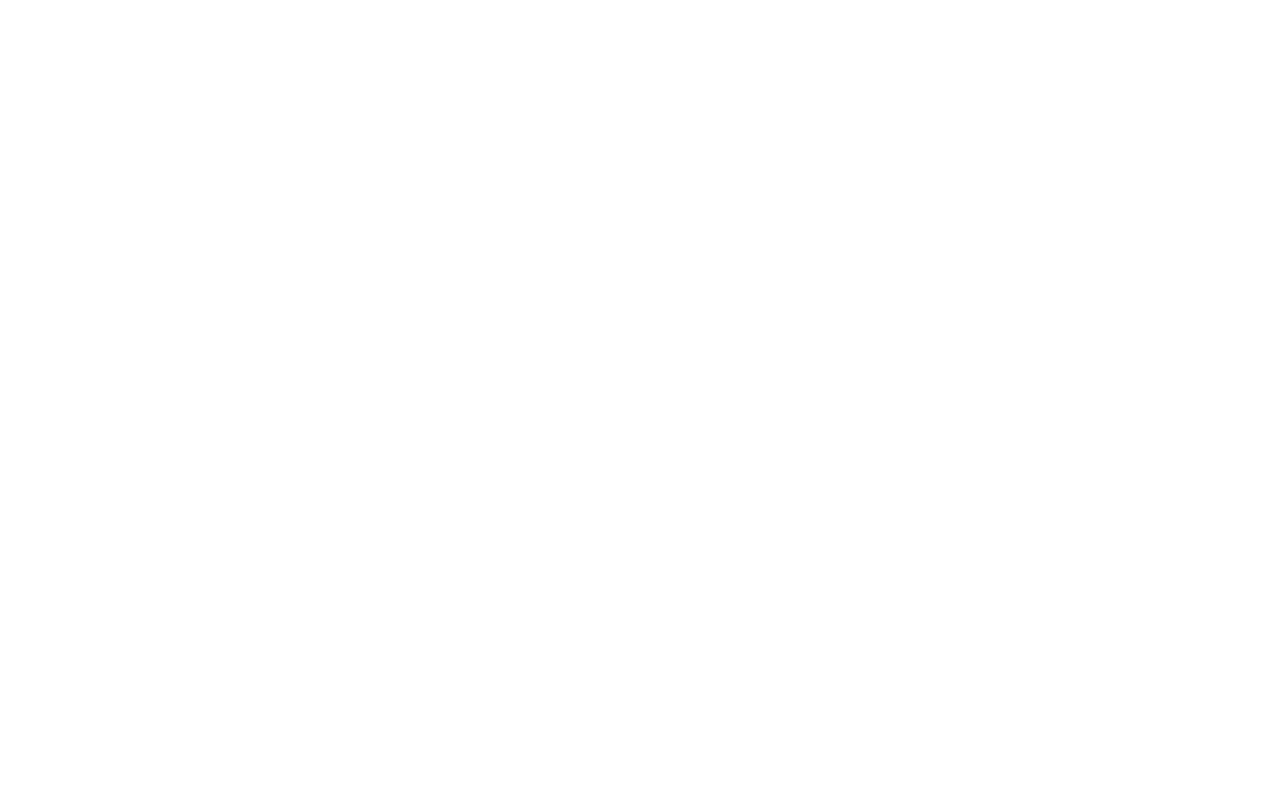
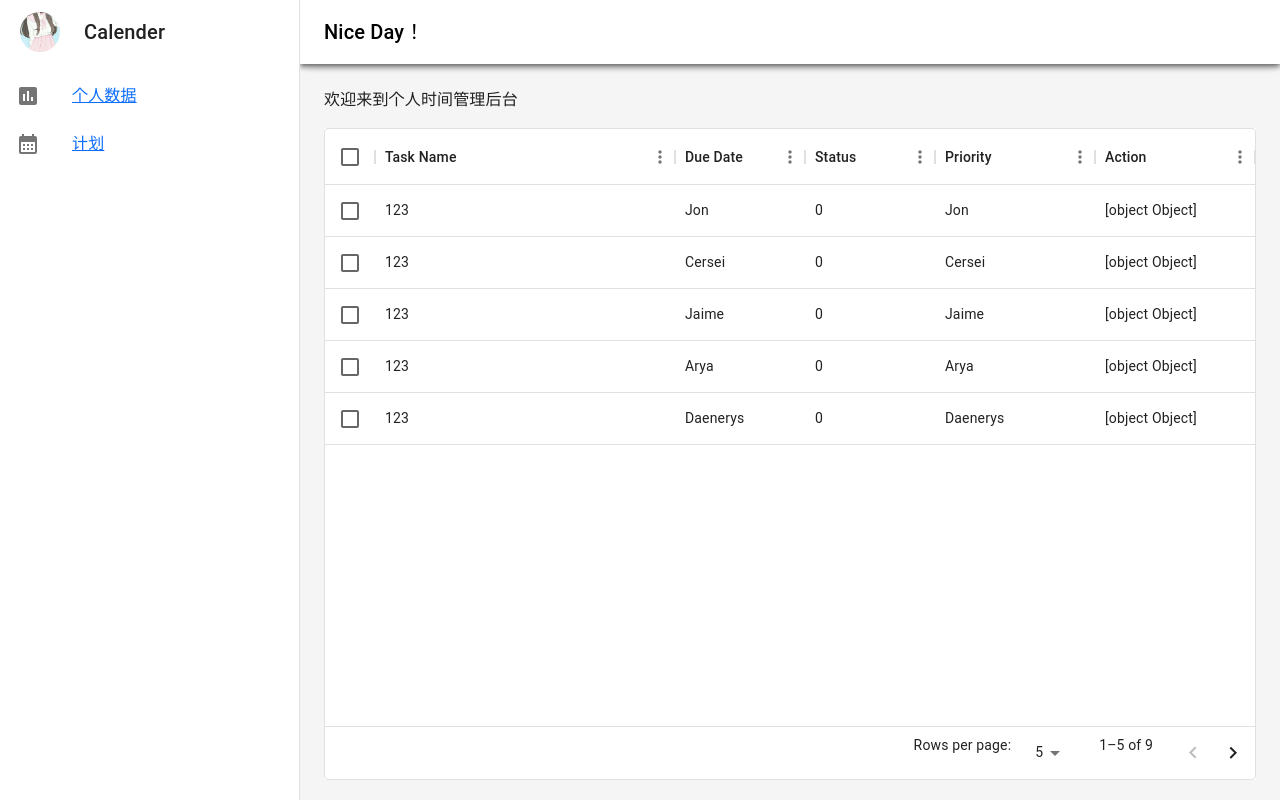
Before and after one commit to yaomucha/my-website, a Next.js app: page /projects/calender/plan in a window 1280 px wide. Before the commit this address had no page. Built offline with nearby package versions, Linux system fonts and the light colour scheme.

Commit message:
calender完善

```diff
--- a/package.json
+++ b/package.json
@@ -14,6 +14,7 @@
     "@jsdevtools/rehype-toc": "^3.0.2",
     "@mui/icons-material": "^5.11.16",
     "@mui/material": "^5.13.4",
+    "@mui/x-data-grid": "^6.9.0",
     "@types/node": "18.15.3",
     "@types/react": "18.0.28",
     "@types/react-dom": "18.0.11",
--- a/src/features/projects/calender/components/index.js
+++ b/src/features/projects/calender/components/index.js
@@ -17,13 +17,13 @@
 import InsertChartIcon from '@mui/icons-material/InsertChart';
 import CalendarMonthIcon from '@mui/icons-material/CalendarMonth';
 import { ThemeProvider, createTheme } from '@mui/material/styles';
-import Paper from '@mui/material/Paper';
+
 import Image from "next/image"
 
 
 import * as echarts from 'echarts';
-import Dashboard_TodoList from "./Dashboard_TodoList"
-import Dashboard_time from './Dashboard_time';
+
+import Link from 'next/link';
 
 
 
@@ -69,15 +69,24 @@
                 </Typography>
             </Toolbar>
             <List>
-                {['个人数据', '计划'].map((text, index) => (
-                    <ListItem key={text} disablePadding>
+                {[
+                    {
+                        title: '个人数据',
+                        route: "/projects/calender"
+                    }, {
+                        title: '计划',
+                        route: "/projects/calender/plan"
+                    }].map((text, index) => (
+                        <Link href={text.route}>
+                            <ListItem key={text.title} disablePadding>
                                 <ListItemButton>
                                     <ListItemIcon>
                                         {index % 2 === 0 ? <InsertChartIcon /> : <CalendarMonthIcon />}
                                     </ListItemIcon>
-                            <ListItemText primary={text} />
+                                    <ListItemText primary={text.title} />
                                 </ListItemButton>
                             </ListItem>
+                        </Link>
                     ))}
             </List>
         </div>
@@ -97,7 +106,7 @@
 
     React.useEffect(() => {
         var chartDom = document.getElementById('main');
-        var myChart = echarts.init(chartDom);
+        var myChart = chartDom && echarts.init(chartDom);
         var option;
 
         option = {
@@ -141,12 +150,12 @@
             ]
         };
 
-        option && myChart.setOption(option);
+        option && myChart && myChart.setOption(option);
     }, [])
 
     React.useEffect(() => {
         var chartDom = document.getElementById('main1');
-        var myChart = echarts.init(chartDom);
+        var myChart = chartDom && echarts.init(chartDom);
         var option;
 
         option = {
@@ -185,7 +194,7 @@
             ]
         };
 
-        option && myChart.setOption(option);
+        option && myChart && myChart.setOption(option);
     }, [])
 
 
@@ -269,71 +278,10 @@
                 <Typography paragraph>
                     欢迎来到个人时间管理后台
                 </Typography>
-                <Box
-                    sx={{
-                        display: 'grid',
-                        width: 'calc(100% - 80px)',
-                        height: 'calc(100% - 170px)',
-                        gridTemplateColumns: 'repeat(5, 20%)',
-                        gridTemplateRows: 'repeat(4, 25%)',
-                        gridGap: '20px 20px'
-                    }}
-                >
-                    <Paper sx={{
-                        gridColumnStart: 1,
-                        gridColumnEnd: 4,
-                        gridRowStart: 1,
-                        gridRowEnd: 3
-                    }}
-                        id="main"
-                        elevation={0}
-                    >
 
-
-                    </Paper>
-                    <Paper sx={{
-                        gridColumnStart: 4,
-                        gridColumnEnd: 6,
-                        gridRowStart: 1,
-                        gridRowEnd: 3,
-                        position: "relative",
-                        background: '#f9f9f9'
-                    }} elevation={0}>
-                        <div id="main1" className='main1'></div>
-                        <div className='main-cont1'>
-                            <ul>
-                                <li>
-                                    <span>上午</span>
-                                    <span>33</span>
-                                </li>
-                                <li>
-                                    <span>下午</span>
-                                    <span>28</span>
-                                </li>
-                                <li>
-                                    <span>晚上</span>
-                                    <span>17</span>
-                                </li>
-                            </ul>
-                        </div>
-                    </Paper>
-                    <Paper sx={{
-                        gridColumnStart: 1,
-                        gridColumnEnd: 4,
-                        gridRowStart: 3,
-                        gridRowEnd: 5
-                    }} elevation={0}>
-                        <Dashboard_TodoList/>
-                    </Paper>
-                    <Paper sx={{
-                        gridColumnStart: 4,
-                        gridColumnEnd: 6,
-                        gridRowStart: 3,
-                        gridRowEnd: 5
-                    }} elevation={0}>
-                        <Dashboard_time/>
-                    </Paper>
-                </Box>
+                {
+                    props.routeComponent
+                }
             </Box>
         </Box >
     );
--- /dev/null
+++ b/src/pages/api/calender/getList.ts
@@ -0,0 +1,31 @@
+// Next.js API route support: https://nextjs.org/docs/api-routes/introduction
+import type { NextApiRequest, NextApiResponse } from 'next'
+
+type Data = {
+  data: list[]
+}
+
+type list = {
+    id: number,
+    taskName: string,
+    priority: 1 | 2 | 3,  //优先级  1：高 2：中 3：低
+    status: 0 | 1, //状态 0：未完成 1:已完成
+    dueDate: string
+}
+
+export default function handler(
+  req: NextApiRequest,
+  res: NextApiResponse<Data>
+) {
+  res.status(200).json({ data: [
+    { id: 1, taskName: "123",priority: 1,  status: 0, dueDate: 'Jon' },
+    { id: 2, taskName: "123",priority: 1,  status: 0, dueDate: 'Cersei' },
+    { id: 3, taskName: "123",priority: 1,  status: 0, dueDate: 'Jaime'},
+    { id: 4, taskName: "123",priority: 1,  status: 0, dueDate: 'Arya' },
+    { id: 5, taskName: "123",priority: 1,  status: 0, dueDate: 'Daenerys' },
+    { id: 6, taskName: "123",priority: 1,  status: 0, dueDate: '2022-09-22'},
+    { id: 7, taskName: "123",priority: 1,  status: 0, dueDate: 'Ferrara'},
+    { id: 8, taskName: "123",priority: 1,  status: 0, dueDate: 'Rossini' },
+    { id: 9, taskName: "123",priority: 1,  status: 0, dueDate: 'Harvey' },
+  ] })
+}
--- a/src/pages/api/hello.ts
+++ /dev/null
@@ -1,13 +0,0 @@
-// Next.js API route support: https://nextjs.org/docs/api-routes/introduction
-import type { NextApiRequest, NextApiResponse } from 'next'
-
-type Data = {
-  name: string
-}
-
-export default function handler(
-  req: NextApiRequest,
-  res: NextApiResponse<Data>
-) {
-  res.status(200).json({ name: 'John Doe' })
-}
--- /dev/null
+++ b/src/pages/api/test/hello.ts
@@ -0,0 +1,13 @@
+// Next.js API route support: https://nextjs.org/docs/api-routes/introduction
+import type { NextApiRequest, NextApiResponse } from 'next'
+
+type Data = {
+  name: string
+}
+
+export default function handler(
+  req: NextApiRequest,
+  res: NextApiResponse<Data>
+) {
+  res.status(200).json({ name: 'John Doe' })
+}
--- a/src/pages/projects/calender.js
+++ /dev/null
@@ -1,7 +0,0 @@
-import * as React from 'react';
-
-import CalenderContainer from "@/features/projects/calender/components/index"
-
-export default function  Calender(){
-    return <CalenderContainer/>
-}
--- /dev/null
+++ b/src/pages/projects/calender/index.js
@@ -0,0 +1,82 @@
+import * as React from 'react';
+import Paper from '@mui/material/Paper';
+import Divider from '@mui/material/Divider';
+import Box from '@mui/material/Box';
+
+import CalenderContainer from "@/features/projects/calender/components/index"
+import Dashboard_TodoList from "@/features/projects/calender/components/Dashboard_TodoList"
+import Dashboard_time from '@/features/projects/calender/components/Dashboard_time';
+
+export default function Calender() {
+    const aa = <>
+        <Box
+            sx={{
+                display: 'grid',
+                width: 'calc(100% - 80px)',
+                height: 'calc(100% - 170px)',
+                gridTemplateColumns: 'repeat(5, 20%)',
+                gridTemplateRows: 'repeat(4, 25%)',
+                gridGap: '20px 20px'
+            }}
+        >
+            <Paper sx={{
+                gridColumnStart: 1,
+                gridColumnEnd: 4,
+                gridRowStart: 1,
+                gridRowEnd: 3
+            }}
+                id="main"
+                elevation={0}
+            >
+
+
+            </Paper>
+            <Paper sx={{
+                gridColumnStart: 4,
+                gridColumnEnd: 6,
+                gridRowStart: 1,
+                gridRowEnd: 3,
+                position: "relative",
+                background: '#f9f9f9'
+            }} elevation={0}>
+                <div id="main1" className='main1'></div>
+                <div className='main-cont1'>
+                    <ul>
+                        <li>
+                            <span>上午</span>
+                            <span>33</span>
+                        </li>
+                        <li>
+                            <span>下午</span>
+                            <span>28</span>
+                        </li>
+                        <li>
+                            <span>晚上</span>
+                            <span>17</span>
+                        </li>
+                    </ul>
+                </div>
+            </Paper>
+            <Paper sx={{
+                gridColumnStart: 1,
+                gridColumnEnd: 4,
+                gridRowStart: 3,
+                gridRowEnd: 5
+            }} elevation={0}>
+                <Dashboard_TodoList />
+            </Paper>
+            <Paper sx={{
+                gridColumnStart: 4,
+                gridColumnEnd: 6,
+                gridRowStart: 3,
+                gridRowEnd: 5
+            }} elevation={0}>
+                <Dashboard_time />
+            </Paper>
+
+
+        </Box>
+
+    </>
+    return <CalenderContainer routeComponent={aa} />
+}
--- /dev/null
+++ b/src/pages/projects/calender/plan.js
@@ -0,0 +1,65 @@
+import * as React from 'react';
+import CalenderContainer from "@/features/projects/calender/components/index"
+import { DataGrid } from '@mui/x-data-grid';
+import { Button } from '@mui/material';
+
+
+const columns = [
+    { field: 'taskName', headerName: 'Task Name', width: 300 },
+    { field: 'dueDate', headerName: 'Due Date', width: 130 },
+    { field: 'status', headerName: 'Status', width: 130 },
+    {
+      field: 'priority',
+      headerName: 'Priority',
+      description: 'This column has a value getter and is not sortable.',
+      sortable: false,
+      width: 160,
+      valueGetter: (params) =>
+        `${params.row.dueDate || ''} ${params.row.status || ''}`,
+    },
+    {
+        headerName: 'Action',
+        description: 'This column has a value getter and is not sortable.',
+        sortable: false,
+        width: 160,
+        valueGetter: (params) => <Button>edit</Button>,
+      },
+  ];
+
+
+
+export default function Plan(){
+
+    const [planList,setPlanList] = React.useState([])
+
+
+    React.useEffect(()=>{
+        fetch("/api/calender/getList")
+        .then(res => res.json())
+        .then(res => {
+            setPlanList(res.data)
+        })
+    },[])
+
+
+
+    const aa = <div className='bg-white' style={{
+        height: 'calc(100% - 100px)'
+    }}>
+       <DataGrid
+        rows={planList}
+        columns={columns}
+        initialState={{
+          pagination: {
+            paginationModel: { page: 0, pageSize: 5 },
+          },
+        }}
+        pageSizeOptions={[5, 10]}
+        checkboxSelection
+      />
+    </div>
+
+
+
+    return <CalenderContainer routeComponent={aa}/>
+}
```
Also changed, not shown: 2 other files (tests, documents, lock files or other folders). Lines whose indentation alone changed are shown as unchanged.
